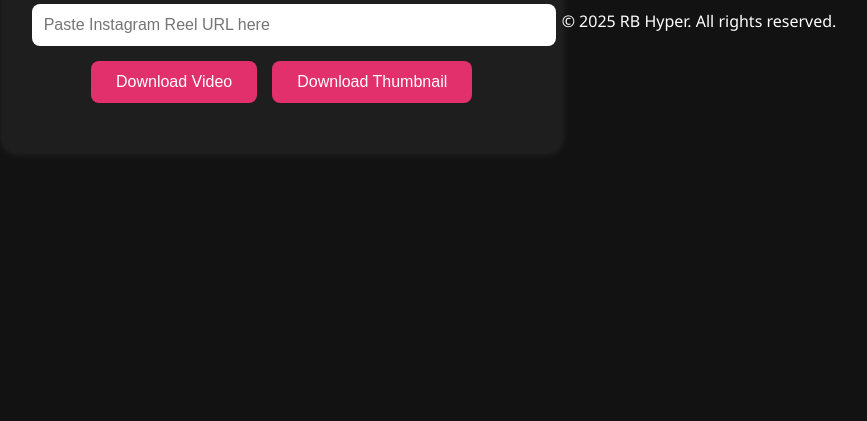
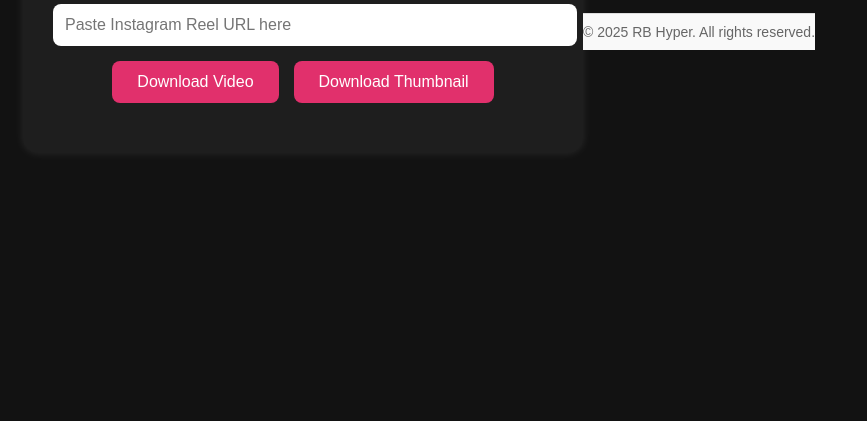
Before and after one commit to rbhyper/Instagram-Reel-Downloader, a plain HTML site: page index.html in a window 1280 px wide. Shown: the part 379-800 px from the top of the page, without its empty margins (221-1088 px from the left). Drawn offline with Linux system fonts and the light colour scheme.

Commit message:
Update style.css

```diff
--- a/style.css
+++ b/style.css
@@ -65,3 +65,13 @@ button:hover {
   border-radius: 10px;
   box-shadow: 0 0 10px rgba(255,255,255,0.1);
 }
+.footer {
+  text-align: center;
+  padding: 10px 0;
+  font-size: 14px;
+  color: #666;
+  border-top: 1px solid #ddd;
+  margin-top: 20px;
+  font-family: Arial, sans-serif;
+  background-color: #f9f9f9;
+}
```
